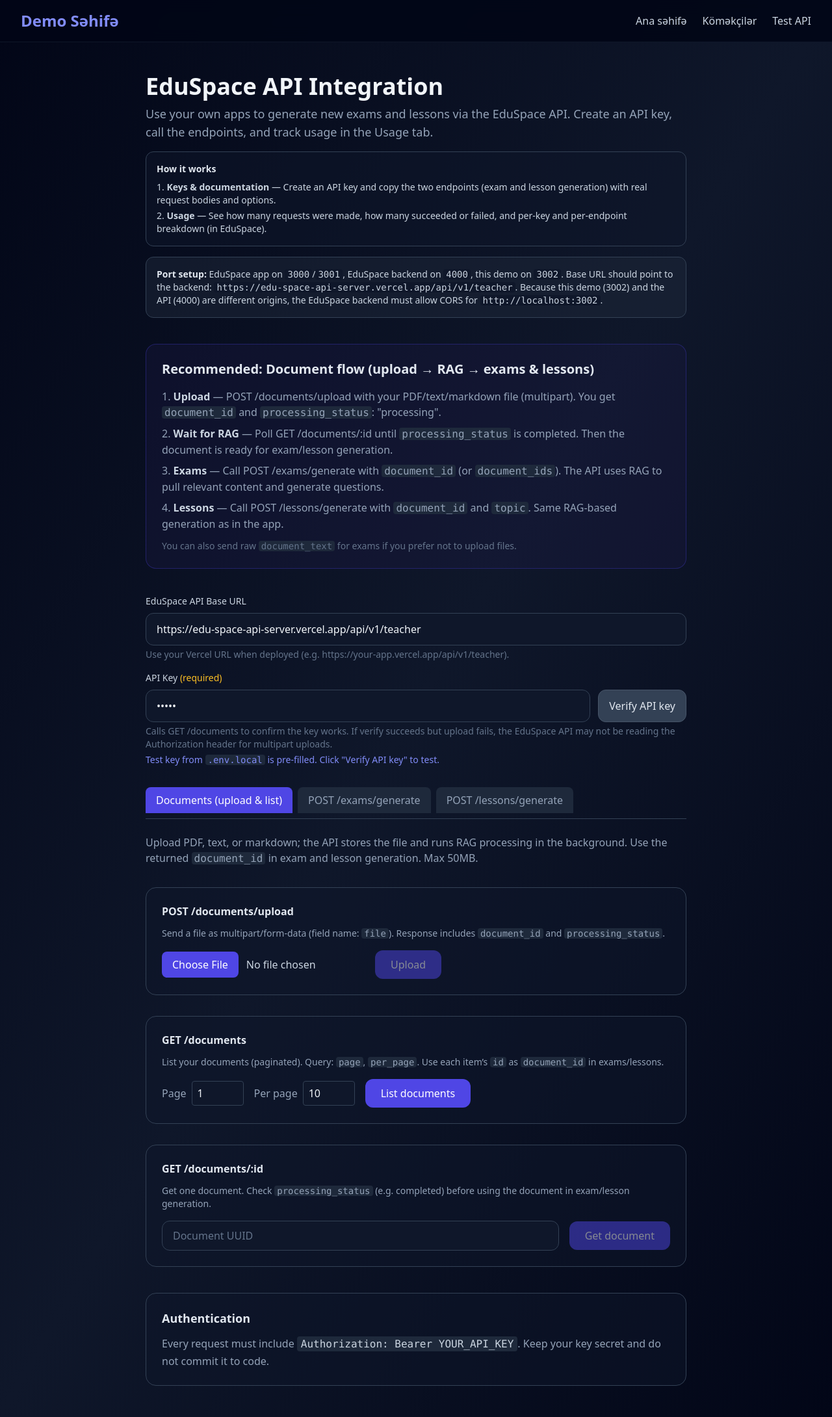
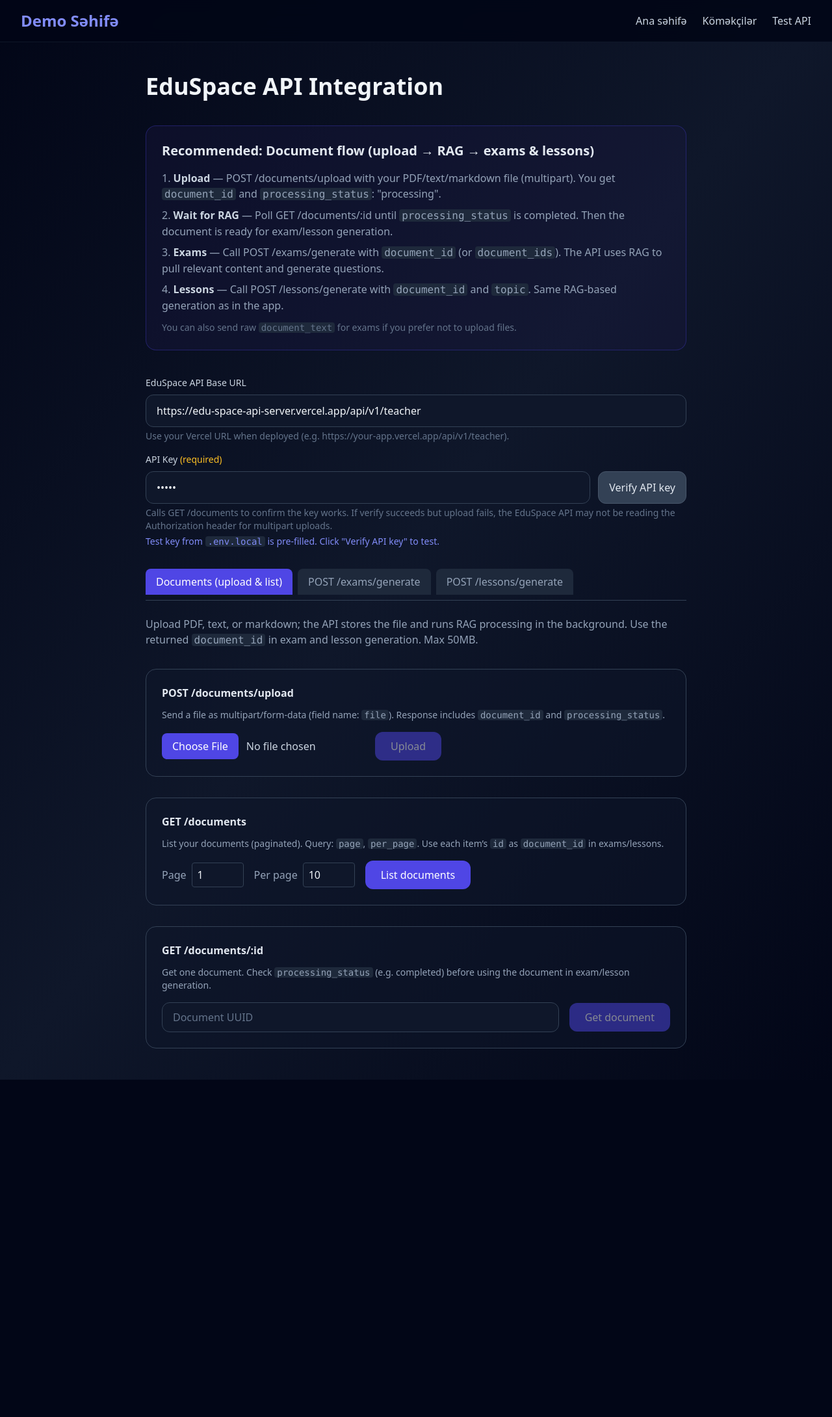
Before and after one commit to EmilUnP/AI_demo_apps_integration, a Next.js app: page /eduspace-integration in a window 1280 px wide. Shown: the whole page at 65% size. After the commit the page ends 1661 px from the top, so only its background shows below. Built offline with nearby package versions, Linux system fonts and the light colour scheme; no server answers.

Commit message:
Remove outdated documentation and CORS setup details from EduSpaceIntegrationPage for clarity and conciseness.

```diff
--- a/app/eduspace-integration/page.tsx
+++ b/app/eduspace-integration/page.tsx
@@ -282,19 +282,7 @@ export default function EduSpaceIntegrationPage() {
       <main className="max-w-4xl mx-auto px-4 sm:px-6 lg:px-8 py-12">
         <div className="mb-10">
           <h1 className="text-4xl font-extrabold text-slate-100 mb-2">EduSpace API Integration</h1>
-          <p className="text-slate-400 text-lg">
-            Use your own apps to generate new exams and lessons via the EduSpace API. Create an API key, call the endpoints, and track usage in the Usage tab.
-          </p>
-          <div className="mt-4 p-4 rounded-xl bg-slate-900/50 border border-slate-700 text-slate-300 text-sm">
-            <h3 className="font-semibold text-slate-200 mb-2">How it works</h3>
-            <ol className="list-decimal list-inside space-y-1">
-              <li><strong>Keys & documentation</strong> — Create an API key and copy the two endpoints (exam and lesson generation) with real request bodies and options.</li>
-              <li><strong>Usage</strong> — See how many requests were made, how many succeeded or failed, and per-key and per-endpoint breakdown (in EduSpace).</li>
-            </ol>
-          </div>
-          <div className="mt-4 p-4 rounded-xl bg-slate-800/50 border border-slate-700 text-slate-300 text-sm">
-            <strong className="text-slate-200">Port setup:</strong> EduSpace app on <code className="bg-slate-900 px-1 rounded">3000</code>/<code className="bg-slate-900 px-1 rounded">3001</code>, EduSpace backend on <code className="bg-slate-900 px-1 rounded">4000</code>, this demo on <code className="bg-slate-900 px-1 rounded">3002</code>. Base URL should point to the backend: <code className="bg-slate-900 px-1 rounded">https://edu-space-api-server.vercel.app/api/v1/teacher</code>. Because this demo (3002) and the API (4000) are different origins, the EduSpace backend must allow CORS for <code className="bg-slate-900 px-1 rounded">http://localhost:3002</code>.
-          </div>
+
         </div>
 
         {/* Recommended flow */}
@@ -350,8 +338,7 @@ export default function EduSpaceIntegrationPage() {
                 <ul className="list-disc list-inside ml-2 space-y-1 text-slate-300">
                   <li>Is the EduSpace API running at the base URL? (e.g. <code className="bg-slate-800 px-1 rounded">http://https://edu-space-api-server.vercel.app/api/v1/teacher</code>)</li>
                   <li>Is the key from EduSpace → API Integration and not revoked?</li>
-                  <li>This demo runs on port 3002; the API on 4000 is a different origin. The EduSpace backend must send CORS headers allowing <code className="bg-slate-800 px-1 rounded">http://localhost:3002</code>.</li>
-                </ul>
+                  </ul>
                 <p className="text-slate-400">See the Response section below for the exact status and error from the API.</p>
               </div>
             )}
@@ -553,12 +540,6 @@ export default function EduSpaceIntegrationPage() {
           </div>
         )}
 
-        <div className="mt-10 p-6 rounded-2xl bg-slate-900/50 border border-slate-700">
-          <h3 className="text-lg font-semibold text-slate-200 mb-3">Authentication</h3>
-          <p className="text-slate-400 leading-relaxed">
-            Every request must include <code className="bg-slate-800 px-1.5 py-0.5 rounded font-mono text-slate-300">Authorization: Bearer YOUR_API_KEY</code>. Keep your key secret and do not commit it to code.
-          </p>
-        </div>
       </main>
     </div>
   );
```
